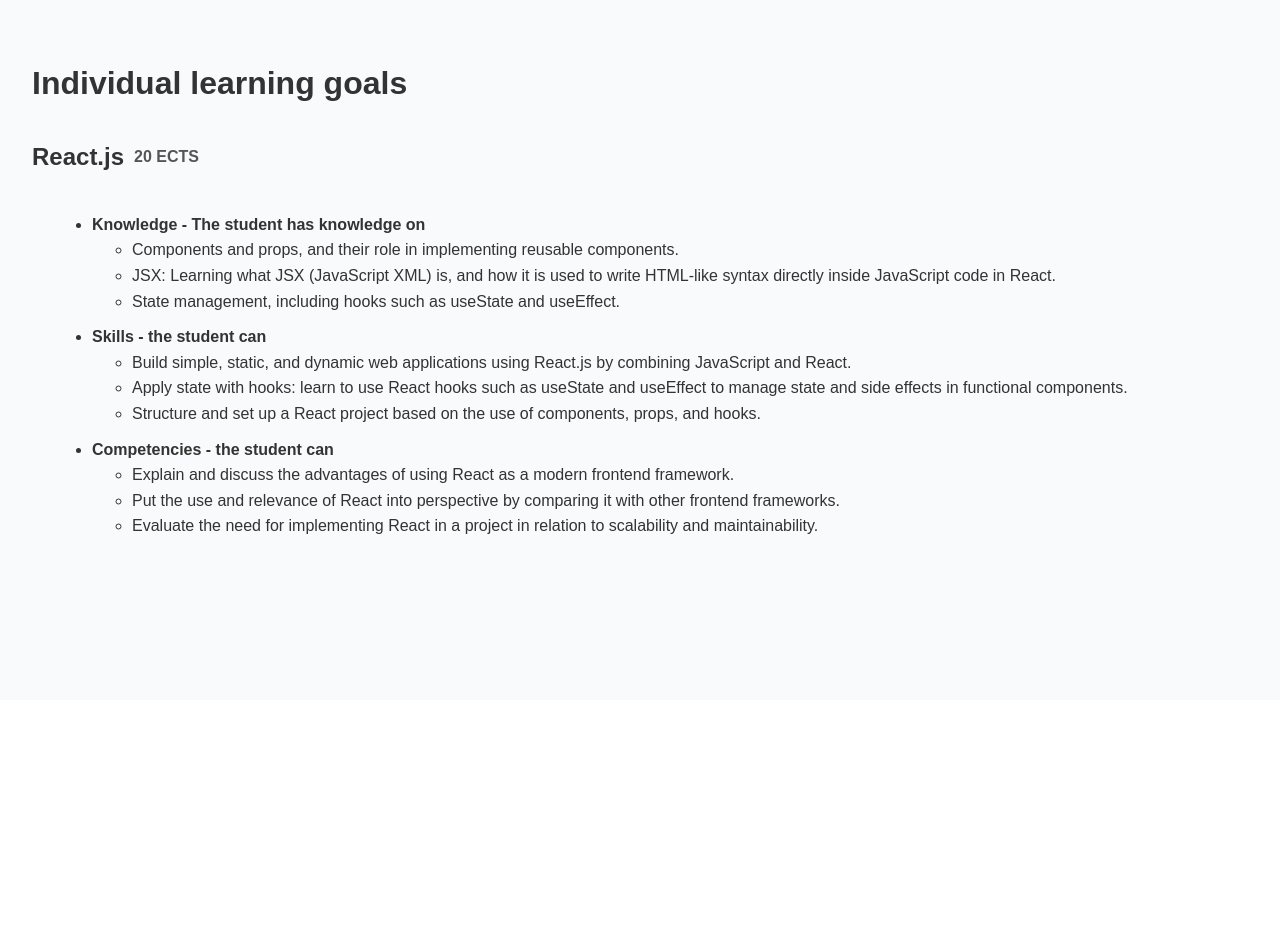
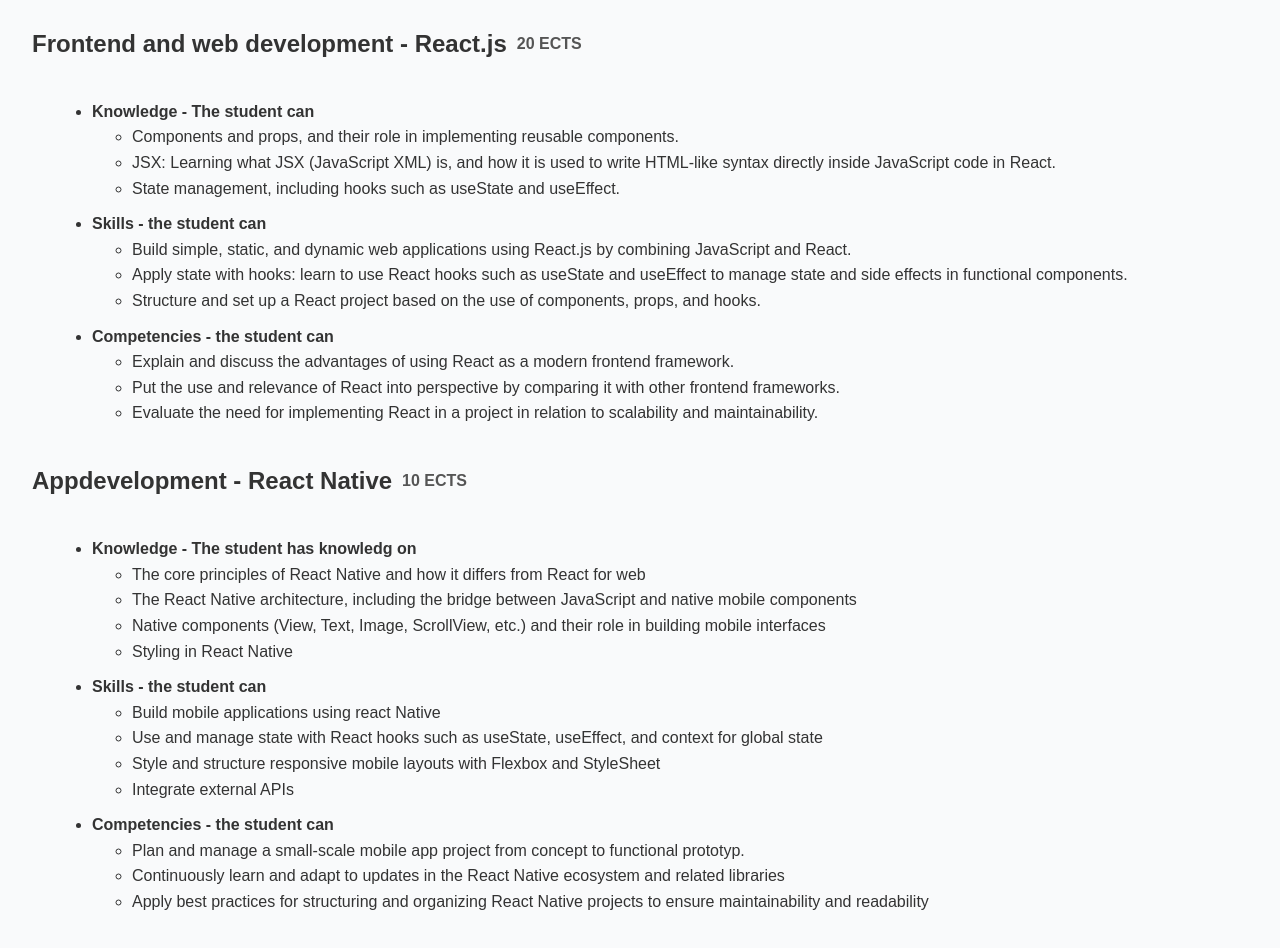
Before and after one commit to samieleraky/Portfolio, a React (Vite) app in the folder portfolio/: page /Portfolio/learninggoals in a window 1280 px wide. Shown: the part 100-1048 px from the top of the page. Before the commit the page ends 800 px from the top, so only its background shows below. Built offline with nearby package versions, Linux system fonts and the light colour scheme.

Commit message:
learning goals for react native applied

```diff
--- a/portfolio/src/components/Navbar.jsx
+++ b/portfolio/src/components/Navbar.jsx
@@ -12,7 +12,7 @@ export const Navbar = () => {
         { name: "Projects", path: "/projects" },
         { name: "Reflections", path: "/reflections" },
         { name: "Resources", path: "/resources" },
-        { name: "LearningGoals", path: "/learninggoals"}
+        { name: "Learning Goals", path: "/learninggoals"}
     ];
 
     return (
--- a/portfolio/src/pages/LearningGoals.jsx
+++ b/portfolio/src/pages/LearningGoals.jsx
@@ -8,12 +8,12 @@ export const LearningGoals = () => {
 
             <div className="beskrivelser">
                 <div className="valgfag-container">
-                    <h2>React.js</h2>
+                    <h2>Frontend and web development - React.js</h2>
                     <span className="ects">20 ECTS</span>
                 </div>
 
                 <ul className="outer-ul">
-                    <li className="outer-li">Knowledge - The student has knowledge on</li>
+                    <li className="outer-li">Knowledge - The student can</li>
                     <ul>
                         <li>Components and props, and their role in implementing reusable components.</li>
                         <li>JSX: Learning what JSX (JavaScript XML) is, and how it is used to write HTML-like syntax directly inside JavaScript code in React.</li>
@@ -34,6 +34,35 @@ export const LearningGoals = () => {
                         <li>Evaluate the need for implementing React in a project in relation to scalability and maintainability.</li>
                     </ul>
                 </ul>
+
+                <div className="valgfag-container">
+                    <h2>Appdevelopment - React Native</h2>
+                    <span className="ects">10 ECTS</span>
+                </div>
+                <ul className="outer-ul">
+                    <li className="outer-li">Knowledge - The student has knowledg on</li>
+                    <ul>
+                        <li>The core principles of React Native and how it differs from React for web</li>
+                        <li>The React Native architecture, including the bridge between JavaScript and native mobile components</li>
+                        <li>Native components (View, Text, Image, ScrollView, etc.) and their role in building mobile interfaces</li>
+                        <li>Styling in React Native</li>
+                    </ul>
+
+                    <li className="outer-li">Skills - the student can</li>
+                    <ul>
+                        <li>Build mobile applications using react Native </li>
+                        <li>Use and manage state with React hooks such as useState, useEffect, and context for global state</li>
+                        <li>Style and structure responsive mobile layouts with Flexbox and StyleSheet</li>
+                        <li>Integrate external APIs</li>
+                    </ul>
+
+                    <li className="outer-li">Competencies - the student can</li>
+                    <ul>
+                        <li>Plan and manage a small-scale mobile app project from concept to functional prototyp.</li>
+                        <li>Continuously learn and adapt to updates in the React Native ecosystem and related libraries</li>
+                        <li>Apply best practices for structuring and organizing React Native projects to ensure maintainability and readability</li>
+                    </ul>
+                </ul>
             </div>
         </div>
     )
```
